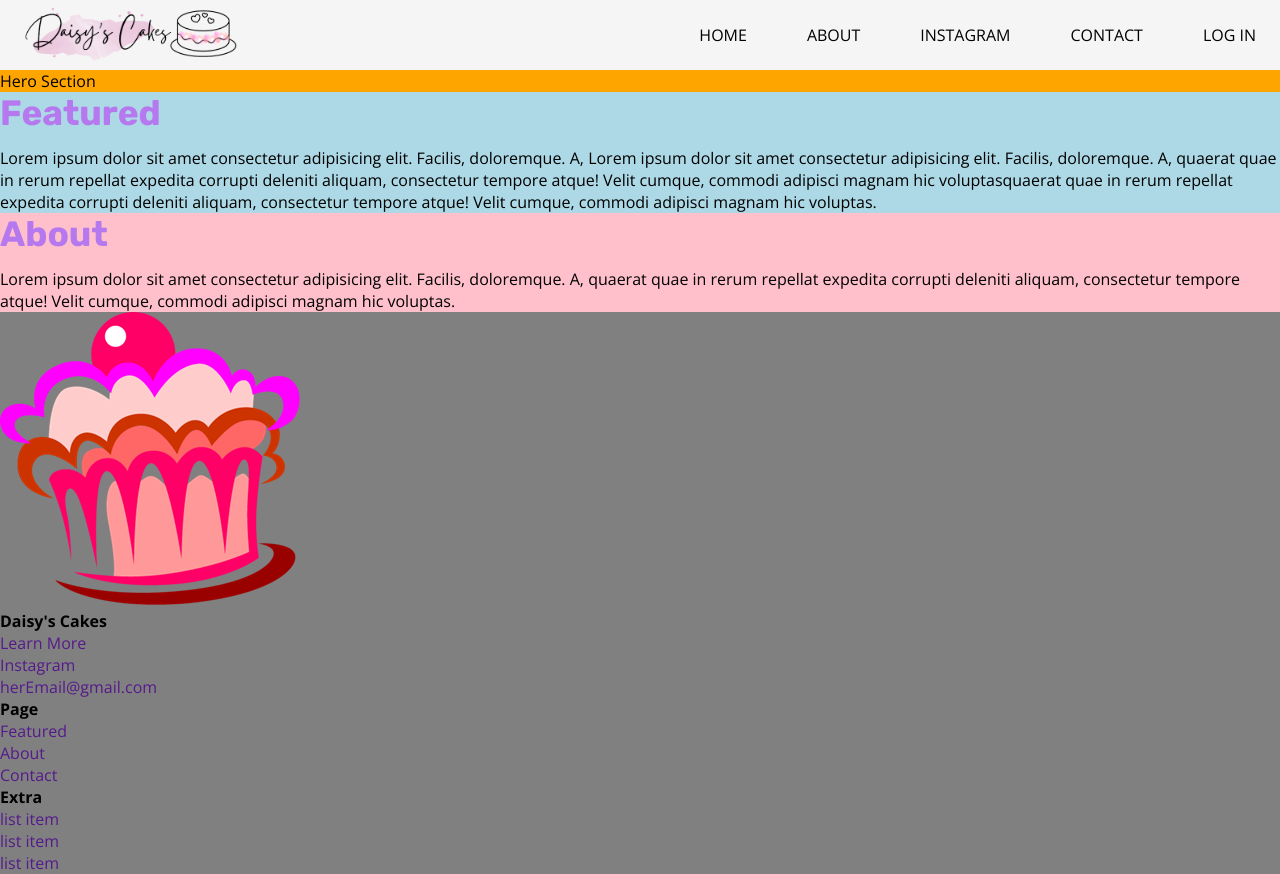
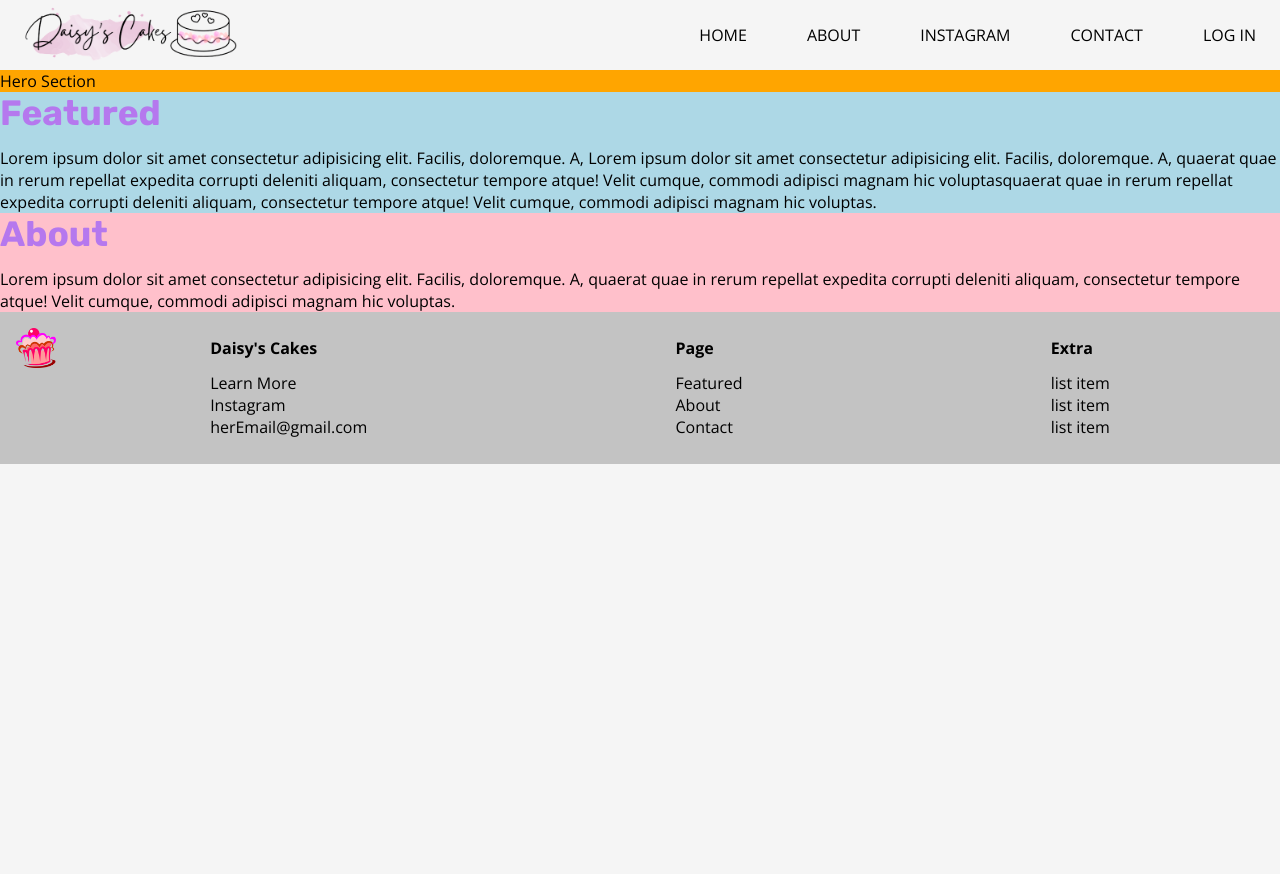
Before and after one commit to darkhorsedev0716/GF-bakehouse-MERN, a React (Create React App) app in the folder client/: page / in a window 1280 px wide. After the commit the page ends 800 px from the top, so only its background shows below. Built offline with nearby package versions, Linux system fonts and the light colour scheme.

Commit message:
added basic layout and design for footer

```diff
--- a/client/src/sass/components/footerComp.scss
+++ b/client/src/sass/components/footerComp.scss
@@ -1,5 +1,31 @@
 /* Footer Component Styles  */
 
 .footer-section {
-	background-color: grey;
+	display: flex;
+	flex-direction: row;
+	justify-content: center;
+	max-height: 40vh;
+	background-color: rgb(195, 195, 195);
+	padding: 1rem;
+
+	.footer-logo {
+		width: 40px;
+		height: 40px;
+	}
+
+	.footer-sec {
+		margin: 0 auto;
+		display: flex;
+		flex-direction: column;
+		gap: .8rem;
+		padding: .6rem;
+
+		.footer-ul {
+			li {
+				a {
+					color: black;
+				}
+			}
+		}
+	}
 }
```
